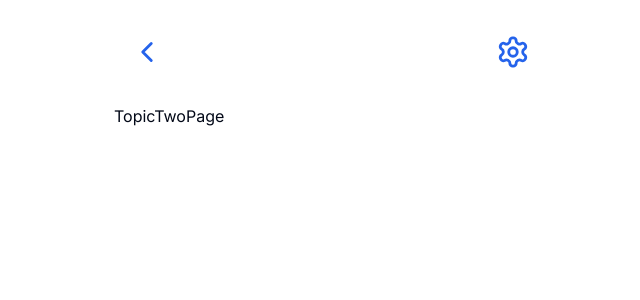
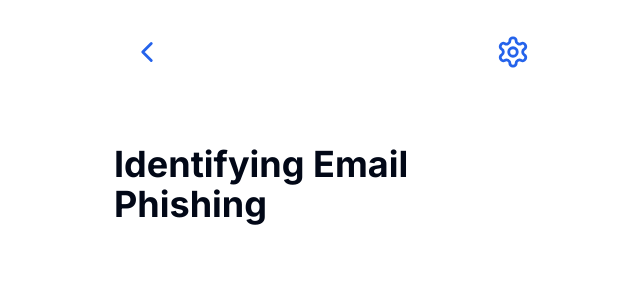
Before and after one commit to Email-Phising-Guard/Email-Guard, a Next.js app: page /dashboard/topic/identifying-email-phishing in a window 1280 px wide. Shown: the top 300 px of the page, without its empty margins (310-950 px from the left). Built offline with nearby package versions, Linux system fonts and the light colour scheme.

Commit message:
add topic title

```diff
--- a/src/app/dashboard/topic/identifying-email-phishing/page.tsx
+++ b/src/app/dashboard/topic/identifying-email-phishing/page.tsx
@@ -5,7 +5,9 @@ export default function TopicTwoPage() {
   return (
     <>
       <Navbar type="back" />
-      <MaxWidthWrapper>TopicTwoPage</MaxWidthWrapper>
+      <MaxWidthWrapper>
+        <h1 className="mt-10">Identifying Email Phishing</h1>
+      </MaxWidthWrapper>
     </>
   );
 }
```
